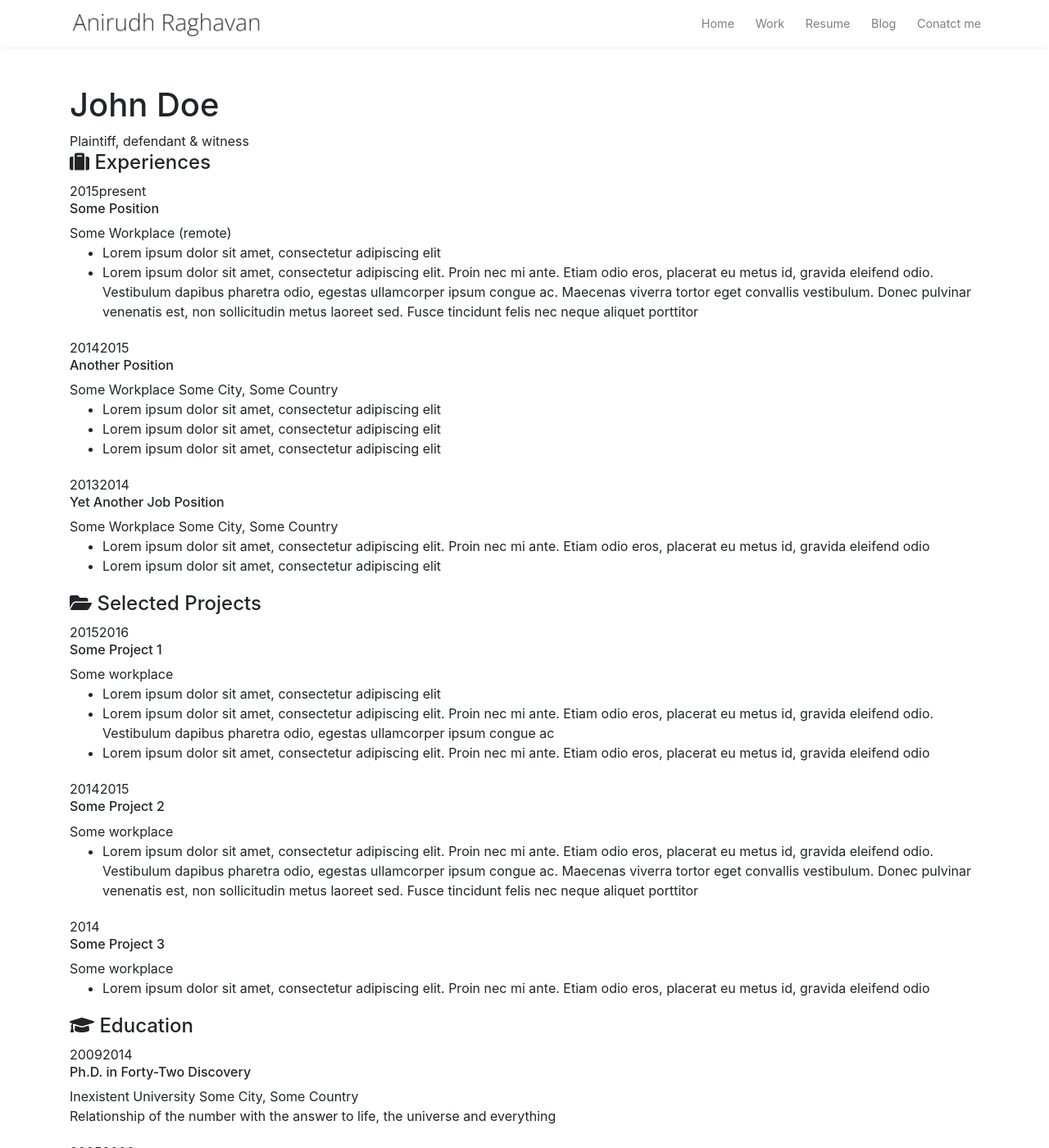
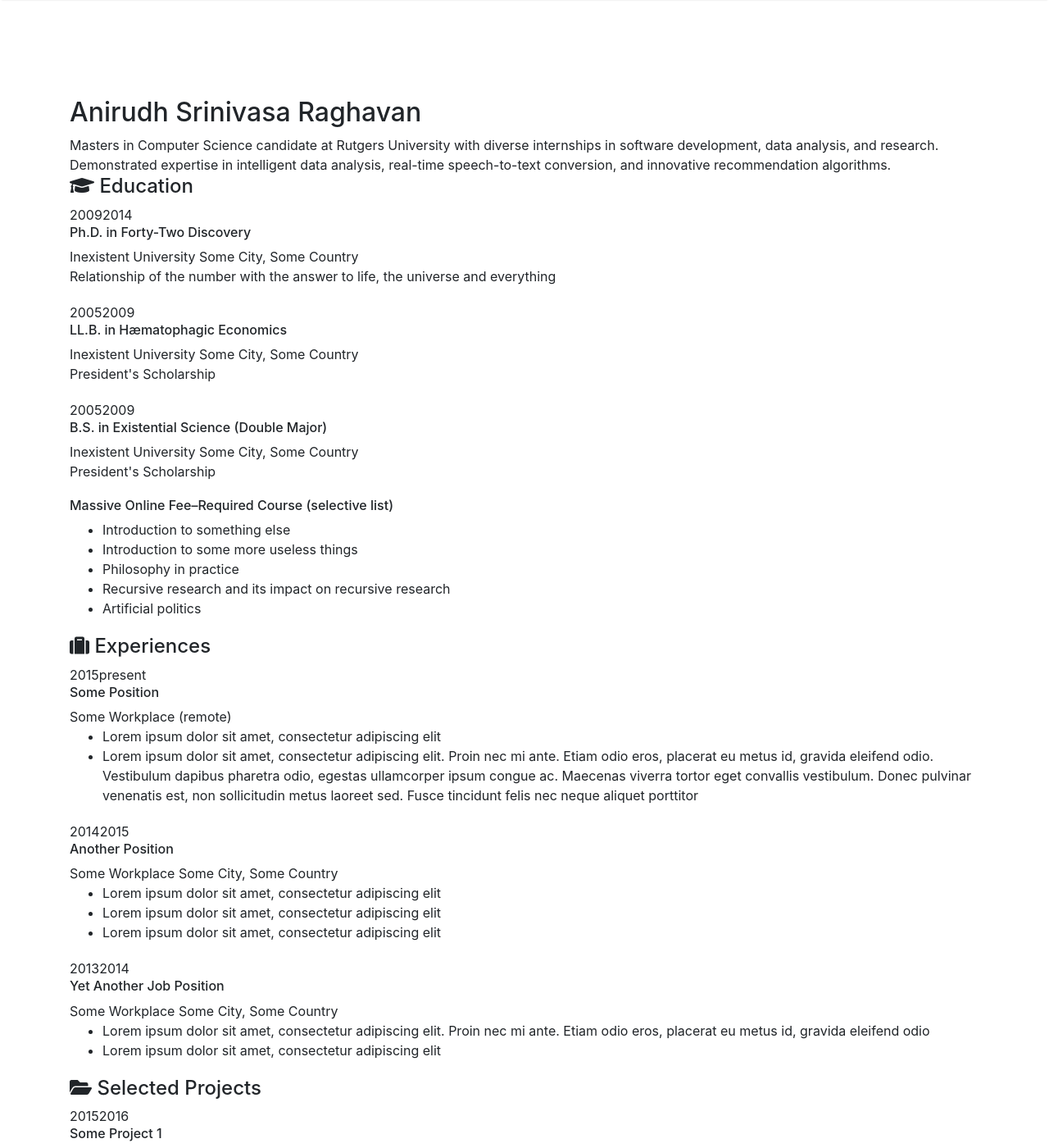
Before and after one commit to anirag2000/anirag2000.github.io, a Jekyll site: the page built from _pages/resume.md, in a window 1280 px wide and 1400 px high. Shown: the whole window at 82% size. Built offline with Jekyll 4.4.1, drawn with Linux system fonts in a browser that asks for light colours; nearby versions of some CDN libraries; some of the changed text lies outside the part shown.

```diff
--- a/_layouts/resume.html
+++ b/_layouts/resume.html
@@ -6,10 +6,84 @@
 
 <section id="main">
     <header id="title">
-    <h1>John Doe</h1>
-    <span class="subtitle">Plaintiff, defendant &amp; witness</span>
+    <h2>Anirudh Srinivasa Raghavan</h2>
+    <span class="subtitle">
+        Masters in Computer Science candidate at Rutgers University with diverse internships in software development, data analysis, and research. Demonstrated expertise in intelligent data analysis, real-time speech-to-text conversion, and innovative recommendation algorithms.</span>
     </header>
     <section class="main-block">
+
+
+        <h4>
+            <i class="fa fa-graduation-cap"></i> Education
+        </h4>
+        <section class="blocks">
+            <div class="date">
+            <span>2009</span><span>2014</span>
+            </div>
+            <div class="decorator">
+            </div>
+            <div class="details">
+            <header>
+                <h6>Ph.D. in Forty-Two Discovery</h6>
+                <span class="place">Inexistent University</span>
+                <span class="location">Some City, Some Country</span>
+            </header>
+            <div>Relationship of the number with the answer to life, the universe and everything</div>
+            </div>
+        </section>
+        <section class="blocks">
+            <div class="date">
+            <span>2005</span><span>2009</span>
+            </div>
+            <div class="decorator">
+            </div>
+            <div class="details">
+            <header>
+                <h6>LL.B. in H&aelig;matophagic Economics</h6>
+                <span class="place">Inexistent University</span>
+                <span class="location">Some City, Some Country</span>
+            </header>
+            <div>President's Scholarship</div>
+            </div>
+        </section>
+        <section class="blocks">
+            <div class="date">
+            <span>2005</span><span>2009</span>
+            </div>
+            <div class="decorator">
+            </div>
+            <div class="details">
+            <header>
+                <h6>B.S. in Existential Science (Double Major)</h6>
+                <span class="place">Inexistent University</span>
+                <span class="location">Some City, Some Country</span>
+            </header>
+            <div>President's Scholarship</div>
+            </div>
+        </section>
+        <section class="blocks">
+            <div class="date">
+            </div>
+            <div class="decorator">
+            </div>
+            <div class="details">
+            <header>
+                <h6>Massive Online Fee&ndash;Required Course (selective list)</h6>
+            </header>
+            <div class="concise">
+                <ul>
+                <li>Introduction to something else</li>
+                <li>Introduction to some more useless things</li>
+                <li>Philosophy in practice</li>
+                <li>Recursive research and its impact on recursive research</li>
+                <li>Artificial politics</li>
+                </ul>
+            </div>
+            </div>
+        </section>
+
+
+
     <h4>
         <i class="fa fa-suitcase"></i> Experiences
     </h4>
@@ -137,102 +211,6 @@
     </section>
     </section>
     <section class="main-block concise">
-    <h4>
-        <i class="fa fa-graduation-cap"></i> Education
-    </h4>
-    <section class="blocks">
-        <div class="date">
-        <span>2009</span><span>2014</span>
-        </div>
-        <div class="decorator">
-        </div>
-        <div class="details">
-        <header>
-            <h6>Ph.D. in Forty-Two Discovery</h6>
-            <span class="place">Inexistent University</span>
-            <span class="location">Some City, Some Country</span>
-        </header>
-        <div>Relationship of the number with the answer to life, the universe and everything</div>
-        </div>
-    </section>
-    <section class="blocks">
-        <div class="date">
-        <span>2005</span><span>2009</span>
-        </div>
-        <div class="decorator">
-        </div>
-        <div class="details">
-        <header>
-            <h6>LL.B. in H&aelig;matophagic Economics</h6>
-            <span class="place">Inexistent University</span>
-            <span class="location">Some City, Some Country</span>
-        </header>
-        <div>President's Scholarship</div>
-        </div>
-    </section>
-    <section class="blocks">
-        <div class="date">
-        <span>2005</span><span>2009</span>
-        </div>
-        <div class="decorator">
-        </div>
-        <div class="details">
-        <header>
-            <h6>B.S. in Existential Science (Double Major)</h6>
-            <span class="place">Inexistent University</span>
-            <span class="location">Some City, Some Country</span>
-        </header>
-        <div>President's Scholarship</div>
-        </div>
-    </section>
-    <section class="blocks">
-        <div class="date">
-        </div>
-        <div class="decorator">
-        </div>
-        <div class="details">
-        <header>
-            <h6>Massive Online Fee&ndash;Required Course (selective list)</h6>
-        </header>
-        <div class="concise">
-            <ul>
-            <li>Introduction to something else</li>
-            <li>Introduction to some more useless things</li>
-            <li>Philosophy in practice</li>
-            <li>Recursive research and its impact on recursive research</li>
-            <li>Artificial politics</li>
-            </ul>
-        </div>
-        </div>
-    </section>
+
     </section>
 </section>
-<aside id="sidebar">
-    <div class="side-block" id="contact">
-    <h1>
-        Contact Info
-    </h1>
-    <ul>
-        <li><i class="fa fa-globe"></i> johndoe.gtld</li>
-        <li><i class="fa fa-linkedin"></i> linkedin.com/in/john</li>
-        <li><i class="fa fa-envelope"></i> me@johndoe.gtld</li>
-        <li><i class="fa fa-phone"></i> 800.000.0000</li>
-    </ul>
-    </div>
-    <div class="side-block" id="skills">
-    <h1>
-        Skills
-    </h1>
-    <ul>
-        <li>Omnipresence</li>
-        <li>Anonymity</li>
-    </ul>
-    <ul>
-        <li>Ordinarity</li>
-        <li>No name rights</li>
-    </ul>
-    </div>
-    <div class="side-block" id="disclaimer">
-    This r&eacute;sum&eacute; was wholly typeset with HTML/CSS &mdash; see <code>git.io/vVSYL</code>
-    </div>
-</aside>
```
